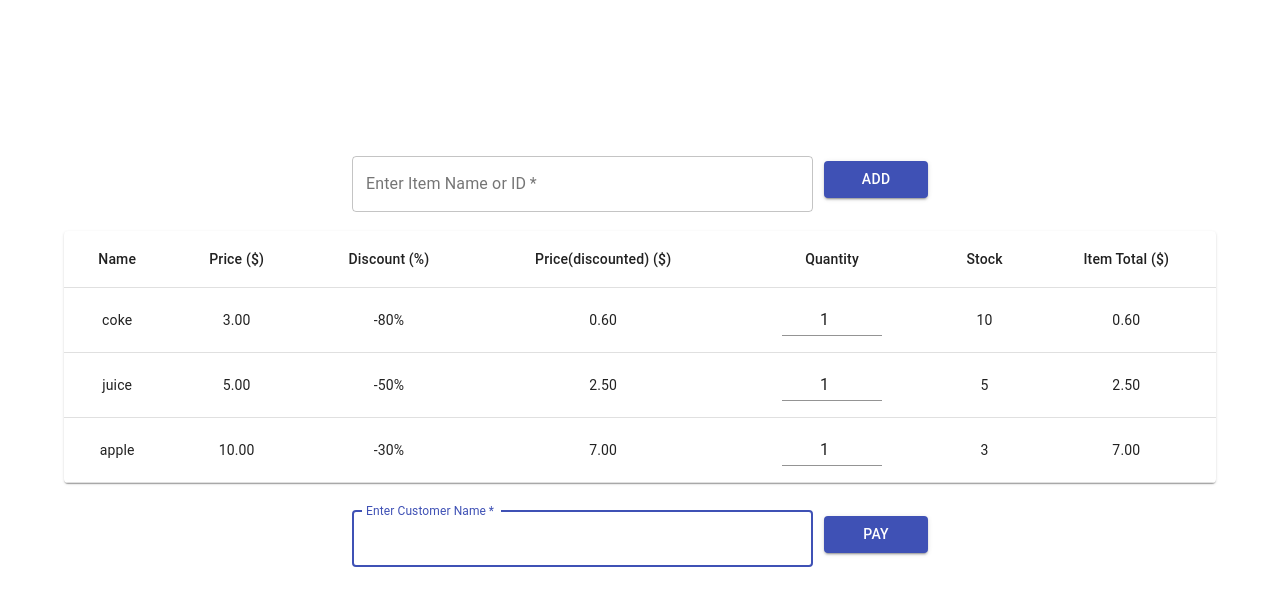
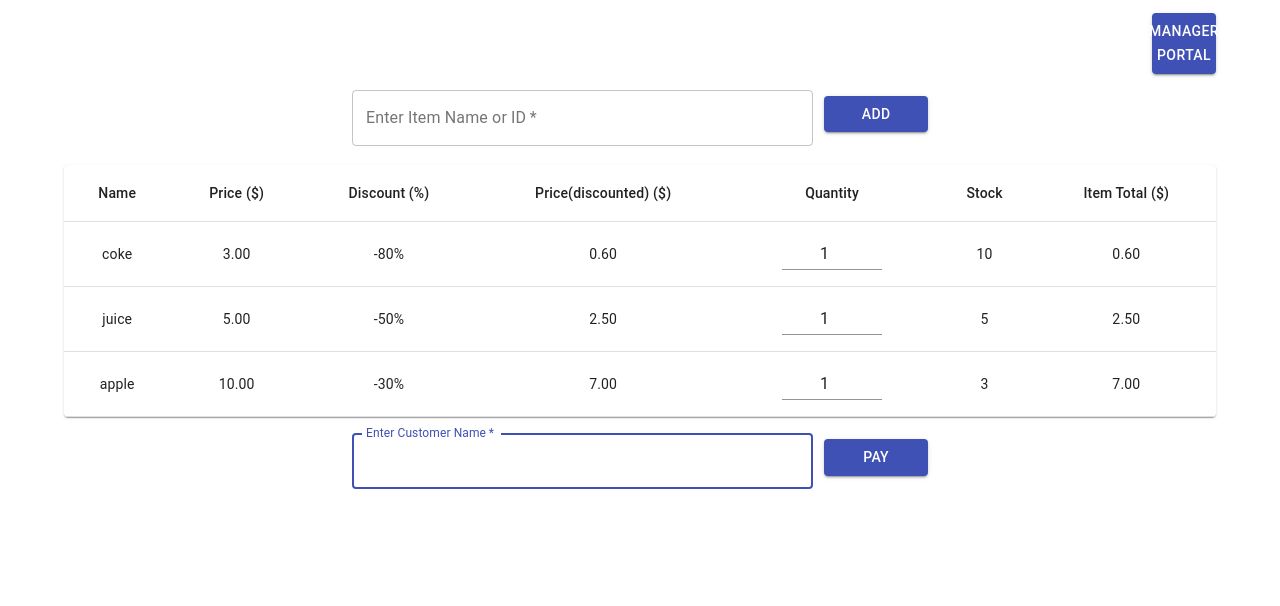
Before and after one commit to Accelsnow/csc301-simple-checkout-system-web, a React (Create React App) app in the folder front/: page / in a window 1280 px wide. Shown: the top 606 px of the page. Built offline with nearby package versions, Linux system fonts and the light colour scheme.

Commit message:
checkout page route to manager portal is implemented

```diff
--- a/front/src/components/CheckoutPage/Checkout.css
+++ b/front/src/components/CheckoutPage/Checkout.css
@@ -1,33 +1,39 @@
-.container {
-	margin: 5%;
+.container_checkout {
 	display: flex;
 	flex-direction: column;
 	align-items: center;
+	margin: 1% 5%;
 }
 
-.form {
+.login_button {
+	width: 5%;
+	align-self: flex-end;
+}
+
+.form_checkout {
+	width: 100%;
 	display: flex;
 	flex-direction: row;
 	align-items: center;
 	margin-bottom: 1%;
 }
 
-.form .search_input {
+.form_checkout .search_input {
 	margin-left: 25%;
 	width: 40%;
 	margin-right: 1%;
 }
 
-.form .search_button {
+.form_checkout .search_button {
 	width: 9%;
 }
 
-.form .customer_name {
+.form_checkout .customer_name {
 	margin-left: 25%;
 	width: 40%;
 	margin-right: 1%;
 }
 
-.form .customer_button {
+.form_checkout .customer_button {
 	width: 9%;
 }
--- a/front/src/components/CheckoutPage/Checkout.jsx
+++ b/front/src/components/CheckoutPage/Checkout.jsx
@@ -93,16 +93,24 @@ class Checkout extends Component {
 		console.log({timeStamp, net_total, discount, tax_rate, total, customer_id});
 	};
 	render() {
+		const {history} = this.props;
 		return (
-			<div className="container">
-
-				<form className="form" noValidate onSubmit={this.onAddItem}>
+			<div className="container_checkout">
+				<Button
+					type="submit"
+					variant="contained"
+					color="primary"
+					className="login_button"
+					onClick={() => {history.push("/login")}}
+				>
+					Manager Portal
+				</Button>
+				<form className="form_checkout" noValidate onSubmit={this.onAddItem}>
 					<TextField
 						className="search_input"
 						variant="outlined"
 						margin="normal"
 						required
-						fullWidth
 						id="email"
 						label="Enter Item Name or ID"
 						name="name|id"
@@ -111,7 +119,6 @@ class Checkout extends Component {
 					/>
 					<Button
 						type="submit"
-						fullWidth
 						variant="contained"
 						color="primary"
 						className="search_button"
@@ -165,13 +172,12 @@ class Checkout extends Component {
 						</TableBody>
 					</Table>
 				</TableContainer>
-				<form className="form" noValidate onSubmit={this.onCheckout}>
+				<form className="form_checkout" noValidate onSubmit={this.onCheckout}>
 					<TextField
 						className="customer_name"
 						variant="outlined"
 						margin="normal"
 						required
-						fullWidth
 						id="name"
 						label="Enter Customer Name"
 						name="name"
@@ -180,7 +186,6 @@ class Checkout extends Component {
 					/>
 					<Button
 						type="submit"
-						fullWidth
 						variant="contained"
 						color="primary"
 						className="customer_button"
--- a/front/src/components/LoginPage/Login.jsx
+++ b/front/src/components/LoginPage/Login.jsx
@@ -34,14 +34,14 @@ class Login extends Component {
 					<Typography component="h1" variant="h5">
 						Sign in
 					</Typography>
-					<form className="form" noValidate onSubmit={this.onSubmit}>
+					<form className="form1" noValidate onSubmit={this.onSubmit}>
 						<TextField
 							variant="outlined"
 							margin="normal"
 							required
 							fullWidth
 							id="email"
-							label="Email Address"
+							label="Username"
 							name="email"
 							autoComplete="email"
 							autoFocus
```
